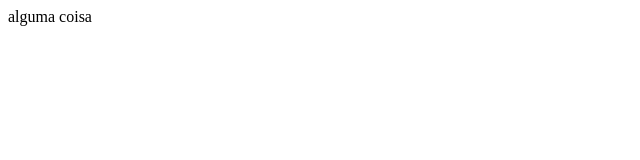
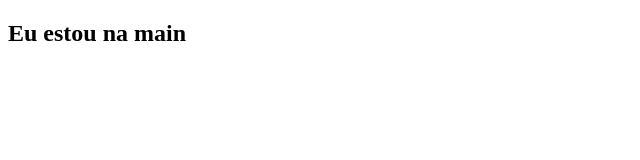
Before and after one commit to Rania3001/Teste, a plain HTML site: page index.html in a window 1280 px wide. Shown: the whole page, without its empty margins (0-640 px from the left). Drawn offline with Linux system fonts and the light colour scheme.

Commit message:
novas atualizações

```diff
--- a/index.html
+++ b/index.html
@@ -7,6 +7,6 @@
     <title>Primeiro Arquivo</title>
 </head>
 <body>
-    alguma coisa
+<h2>Eu estou na main</h2>
 </body>
 </html>
```
Also changed, not shown: 1 other file.
